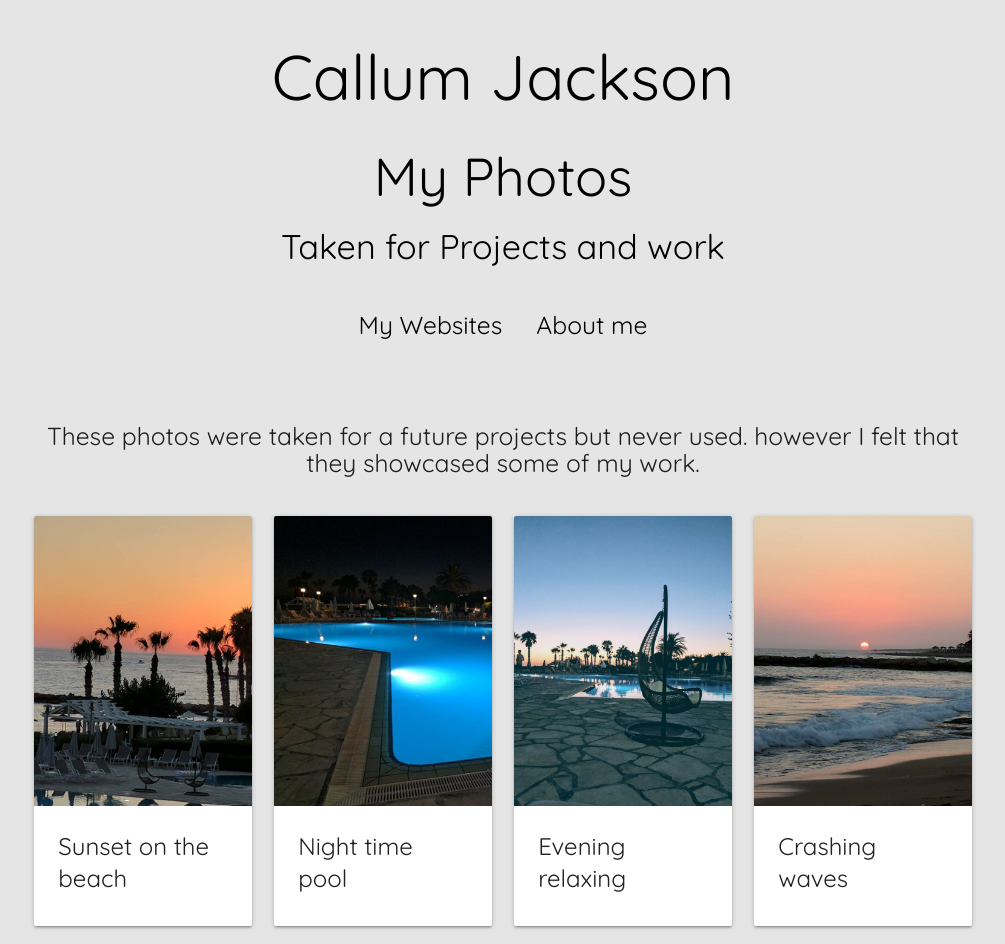
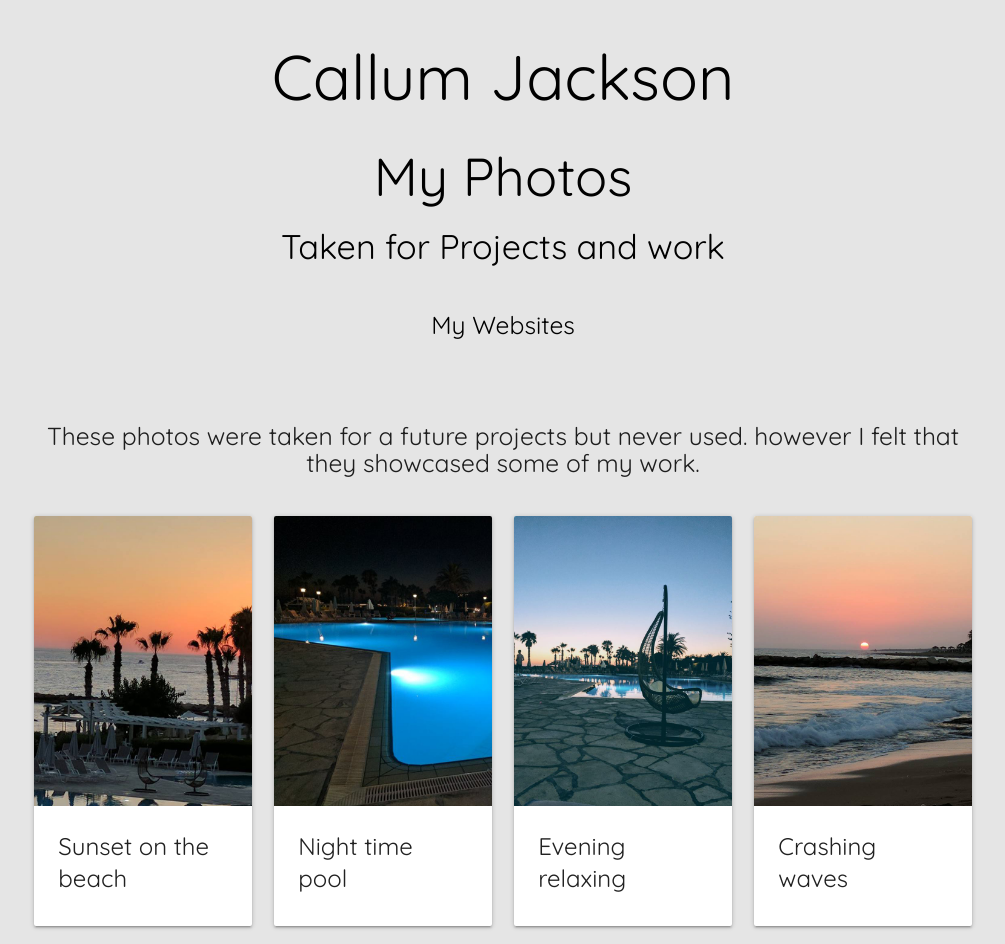
Before and after one commit to callumjackson/callumjackson.github.io, a plain HTML site: page my-photos.html in a window 1280 px wide. Shown: the top 944 px of the page, without its empty margins (137-1142 px from the left). Drawn offline with nearby package versions, Linux system fonts and the light colour scheme.

Commit message:
about me comming soon
removed the about me section so i can submit the website to the world

```diff
--- a/my-photos.html
+++ b/my-photos.html
@@ -32,7 +32,7 @@ body{
          <ul class="hide-on-med-and-down nav-ul">
 
            <li><a class="nav-text" href="my-websites.html"><h5>My Websites</h5></a></li>
-           <li><a class="nav-text" href="#"><h5>About me</h5></a></li>
+  <!-- <li><a class="nav-text" href="#"><h3>About me</h3></a></li> -->
          </ul>
 
        </div>
```
Also changed, not shown: index.html (+1 -1 lines), my-websites.html (+1 -1 lines).
